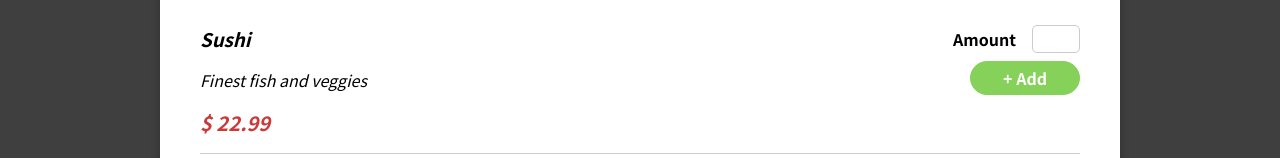
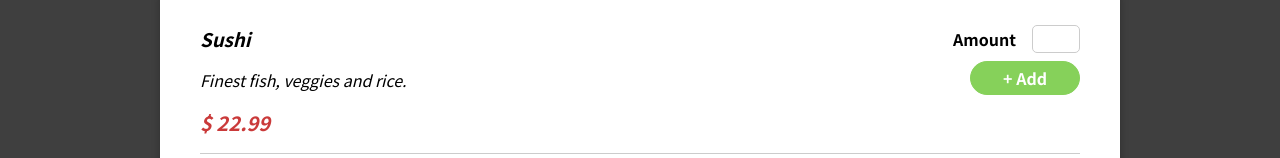
Before and after one commit to amerkulovic/Food-4-U, a React (Create React App) app: page / in a window 1280 px wide. Shown: the part 520-678 px from the top of the page. Built offline with nearby package versions, Linux system fonts and the light colour scheme.

Commit message:
edited details in meals array

```diff
--- a/src/components/Meals/AvailableMeals.js
+++ b/src/components/Meals/AvailableMeals.js
@@ -6,7 +6,7 @@ const DUMMY_MEALS = [
   {
     id: "m1",
     name: "Sushi",
-    description: "Finest fish and veggies",
+    description: "Finest fish, veggies and rice.",
     price: 22.99,
   },
   {
```
